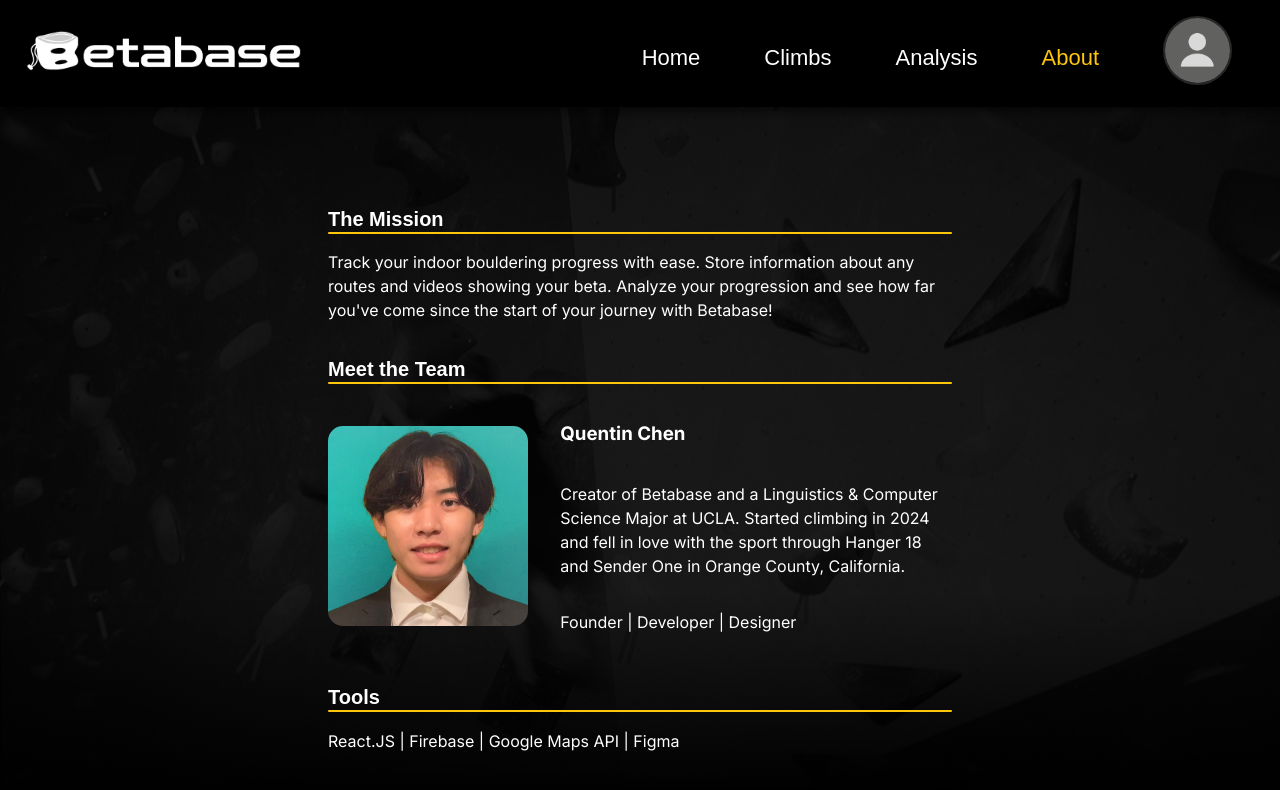
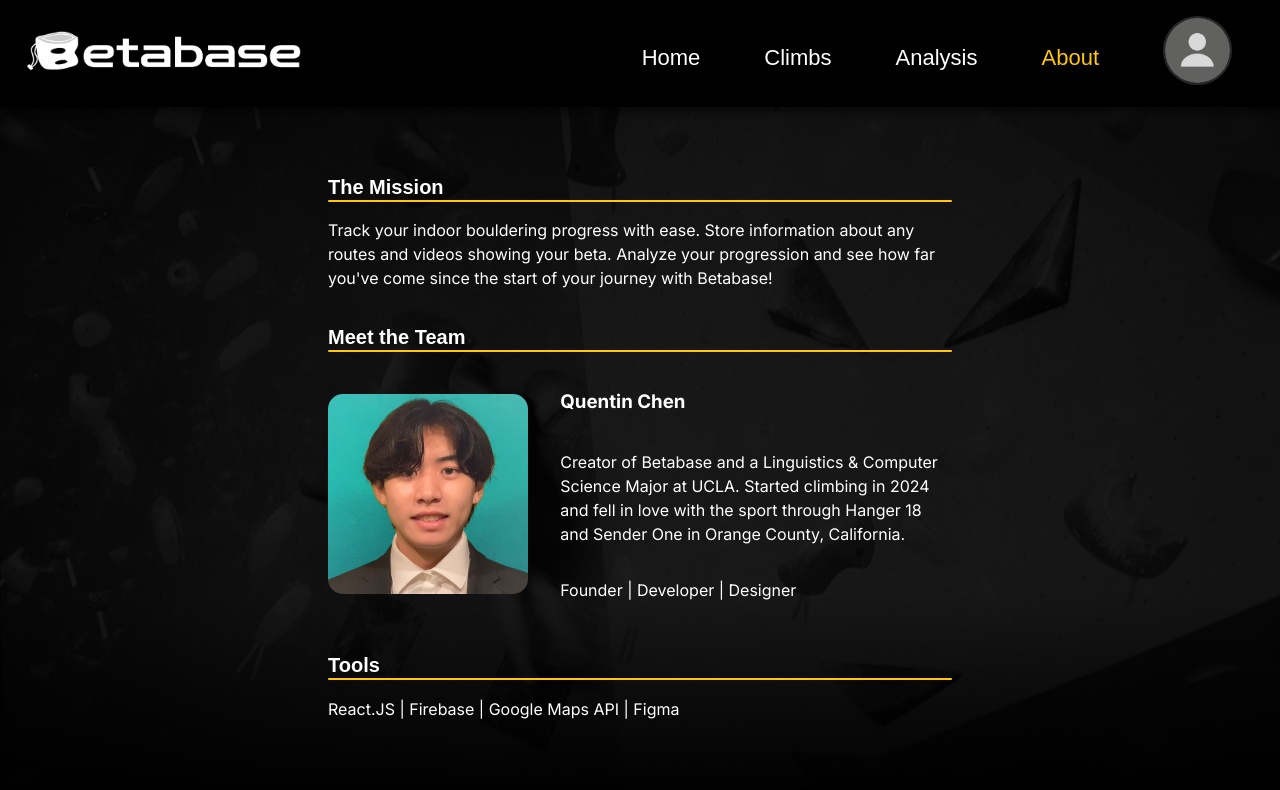
Before and after one commit to quentin-h-chen/betabase, a React (Vite) app in the folder client/: page /about in a window 1280 px wide. Shown: the top 790 px of the page. Built offline with nearby package versions, Linux system fonts and the light colour scheme; no server answers; a web font is replaced by a local one.

Commit message:
adjust about container in about page to fit on macbook screen

```diff
--- a/client/src/pages/About.css
+++ b/client/src/pages/About.css
@@ -92,7 +92,7 @@
 
 @media (max-width: 1280px) {
     .about-container {
-        margin-top: 4rem;
+        margin-top: 2rem;
     }
 }
 
```
